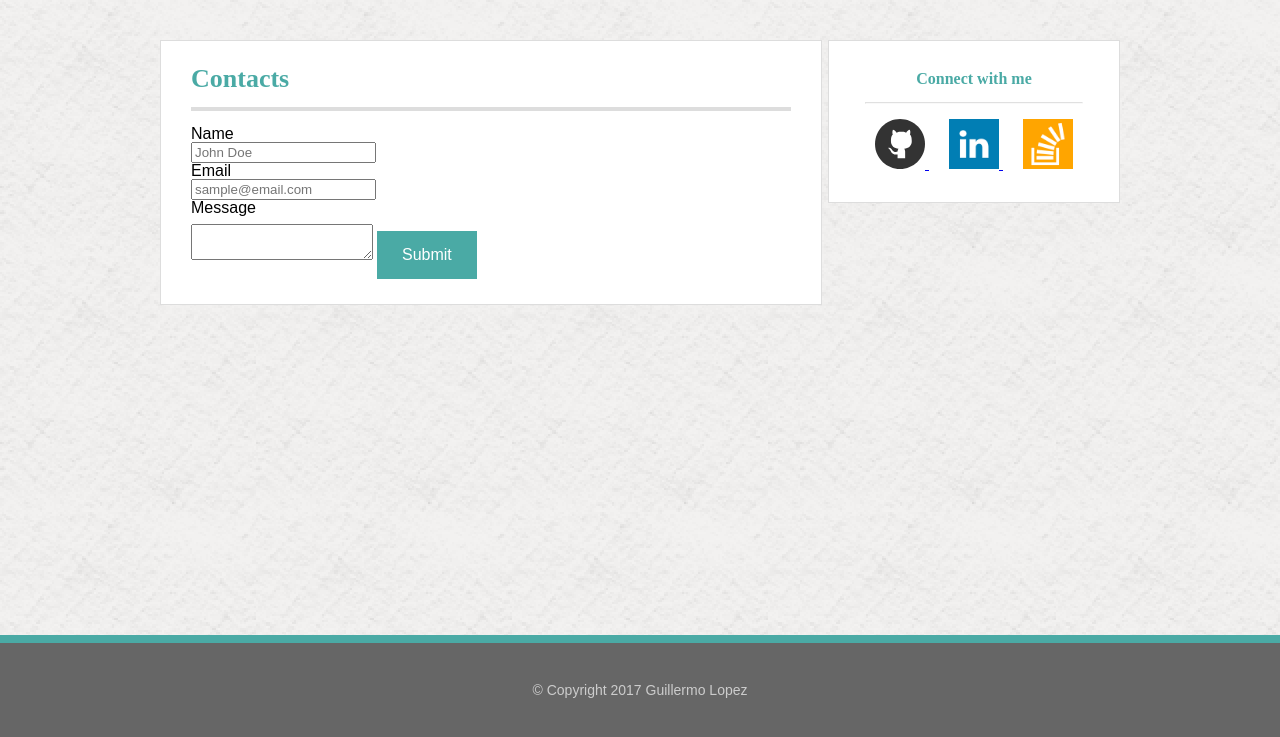
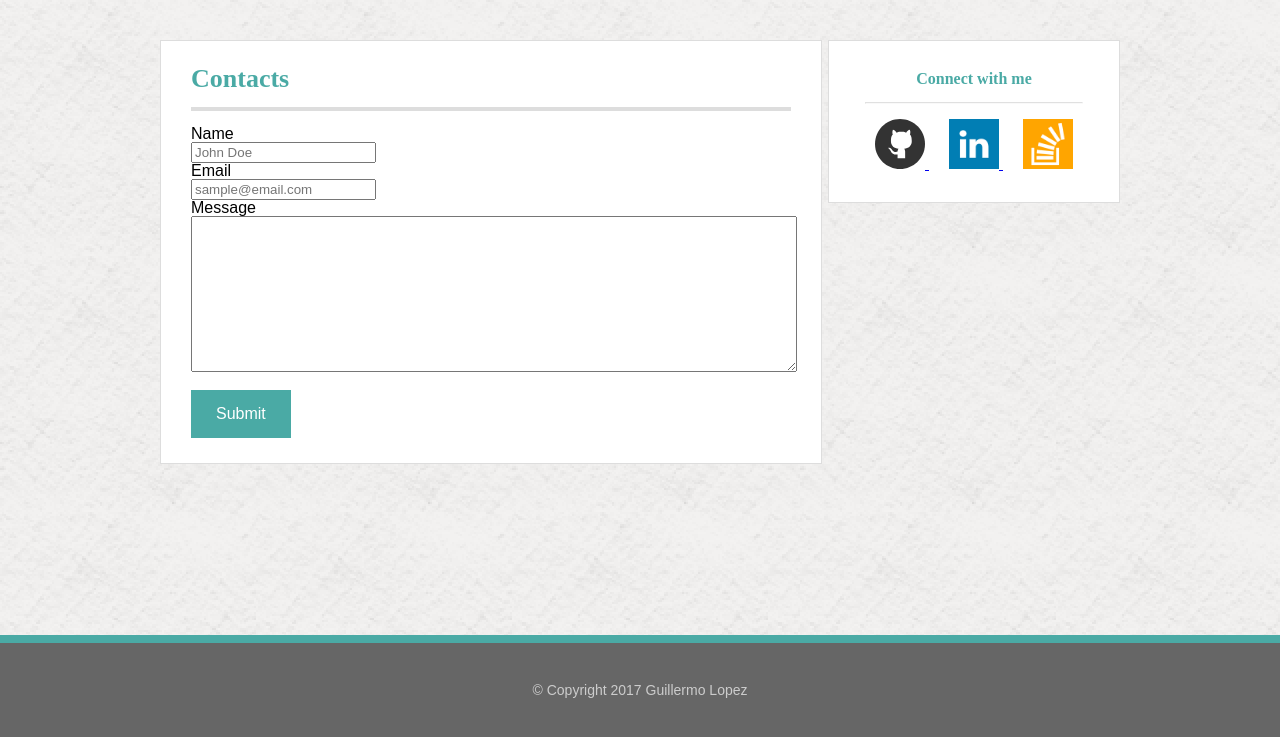
Before and after one commit to GLopez92/BASIC-PORTFOLIO, a PHP site: page /contact.html in a window 1280 px wide. Shown: the part 92-829 px from the top of the page. Run offline with PHP 8.4, Linux system fonts and the light colour scheme.

Commit message:
message box

```diff
--- a/assets/css/style.css
+++ b/assets/css/style.css
@@ -307,6 +307,18 @@ h2{
 	color: #777;
 	font-size: 15px;
 	padding: 10px;
+
+}
+
+textarea{
+	height: 150px;
+    width: 600px;
+}
+
+input{
+	width: : 600px;
+
+}
 }
 
 .contact_form p{
```
